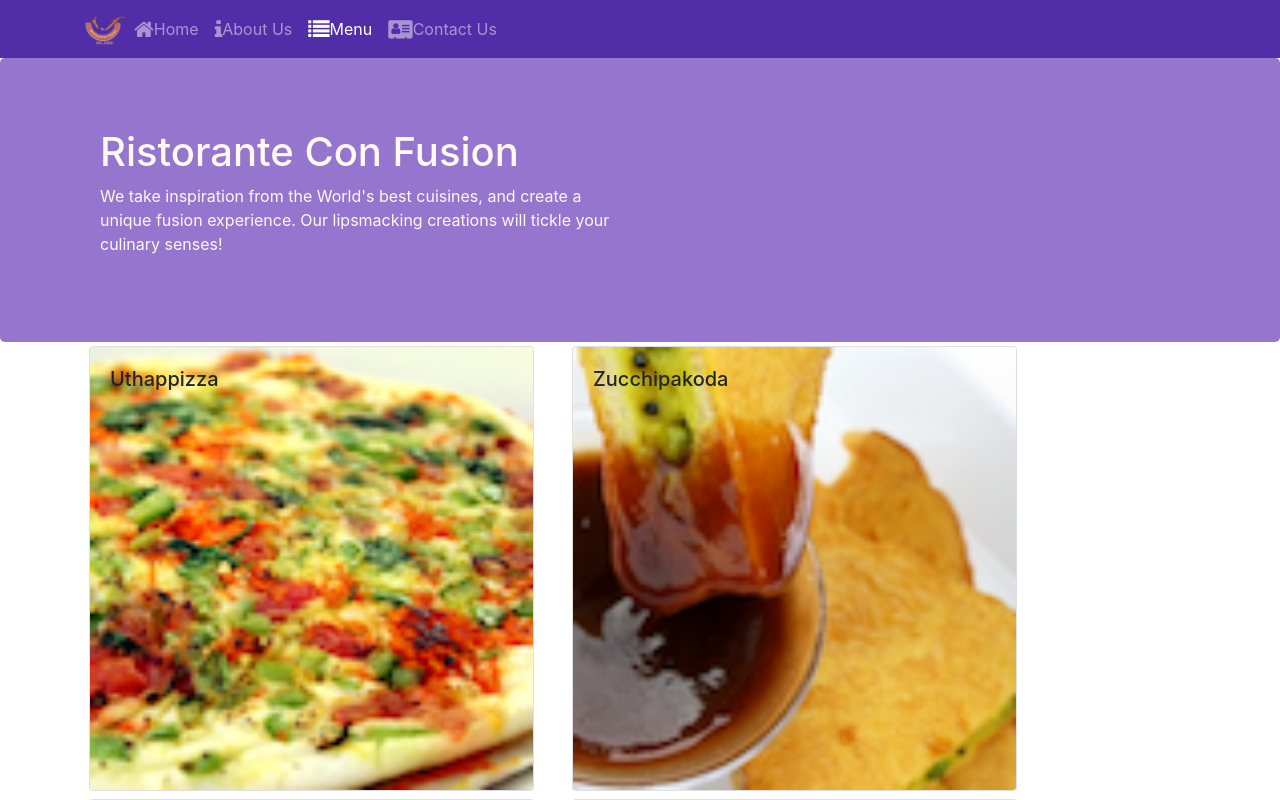
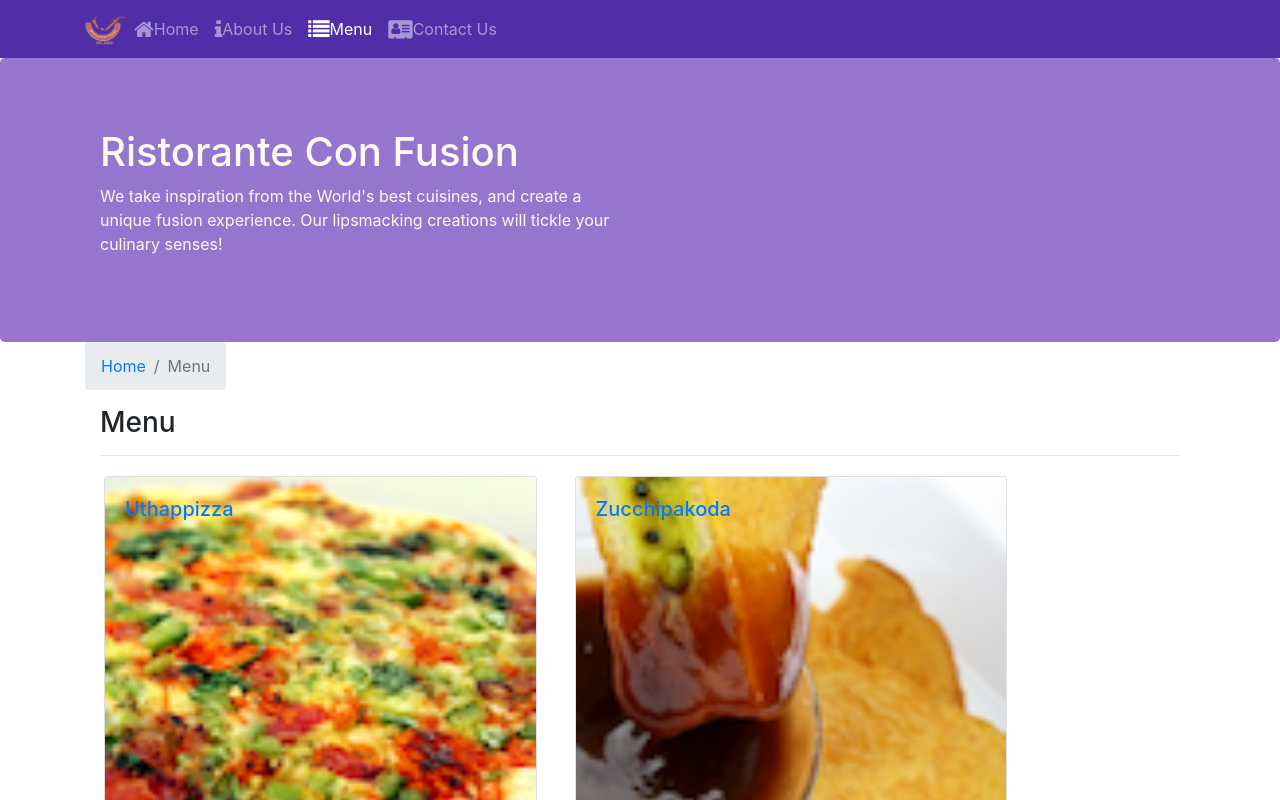
Before and after one commit to NTD-Funix/FUNiXReactJSASM, a React (Create React App) app: page /menu in a window 1280 px wide. Shown: the top 800 px of the page. Built offline with nearby package versions, Linux system fonts and the light colour scheme.

Commit message:
Single Page Applications Part 2

```diff
--- a/src/components/ContactComponent.js
+++ b/src/components/ContactComponent.js
@@ -1,8 +1,22 @@
 import React from 'react';
+import { Breadcrumb, BreadcrumbItem } from 'reactstrap';
+import { Link } from 'react-router-dom';
 
 function Contact (props) {
     return (
         <div className="container">
+            <div className="row">
+                <Breadcrumb>
+                    <BreadcrumbItem>
+                        <Link to='/home'>Home</Link>
+                    </BreadcrumbItem>
+                    <BreadcrumbItem active>Contact Us</BreadcrumbItem>
+                </Breadcrumb>
+                <div className="col-12">
+                    <h3>Contact Us</h3>
+                    <hr/>
+                </div>
+            </div>
             <div className="row row-content">
                 <div className="col-12">
                     <h3>Location Information</h3>
--- a/src/components/DishdetailComponent.js
+++ b/src/components/DishdetailComponent.js
@@ -1,5 +1,6 @@
 import React from 'react';
-import { Card, CardImg, CardText, CardBody, CardTitle } from 'reactstrap';
+import { Card, CardImg, CardText, CardBody, CardTitle, Breadcrumb, BreadcrumbItem } from 'reactstrap';
+import { Link } from 'react-router-dom';
 
 
 function RenderDish({dish}) {
@@ -33,13 +34,27 @@
         let dish = props.dish;
         if (dish != null) {
             return(
-                <div className="row">
-                    <div className="col-12 col-md-5 m-1">
-                        <RenderDish dish={dish}/>
+                <div className="container">
+                    <div className="row">
+                    <Breadcrumb>
+                        <BreadcrumbItem>
+                        <Link to='/menu'>Menu</Link>
+                        </BreadcrumbItem>
+                        <BreadcrumbItem active>{props.dish.name}</BreadcrumbItem>
+                    </Breadcrumb>
+                    <div className="col-12">
+                        <h3>{props.dish.name}</h3>
+                        <hr/>
                     </div>
-                    <div className="col-12 col-md-5 m-1">
-                        <h3>Comments</h3>
-                        <RenderComment comments={dish.comments} />
+                    </div>
+                    <div className="row">
+                        <div className="col-12 col-md-5 m-1">
+                            <RenderDish dish={dish}/>
+                        </div>
+                        <div className="col-12 col-md-5 m-1">
+                            <h3>Comments</h3>
+                            <RenderComment comments={props.comments} />
+                        </div>
                     </div>
                 </div>
             );
--- a/src/components/MainComponent.js
+++ b/src/components/MainComponent.js
@@ -2,7 +2,7 @@
 import Home from './HomeComponent';
 import Menu from './MenuComponent';
 import Contact from './ContactComponent';
-// import Dishdetail from './DishdetailComponent';
+import Dishdetail from './DishdetailComponent';
 import Header from './HeaderComponent';
 import Footer from './FooterComponent';
 import { DISHES } from '../shared/dishes';
@@ -23,7 +23,6 @@
 
     render() {
         const dishes = this.state.dishes;
-        // const dish = dishes.find((dish) =>  dish.id === this.state.selectedDish);
         const HomePage = () => {
             return(
               <Home dish={this.state.dishes.filter((dish) => dish.featured)[0]}
@@ -31,6 +30,14 @@
                     leader={this.state.leaders.filter((leader) => leader.featured)[0]}
               />
             );
+        };
+
+        const DishWithId = ({match}) => {
+          return(
+            <Dishdetail dish={this.state.dishes.filter((dish) => dish.id === parseInt(match.params.dishId, 10))[0]}
+                        comments={this.state.comments.filter((comments) => comments.dishId === parseInt(match.params.dishId, 10))}
+            />
+          );
         }
 
         return (
@@ -40,6 +47,7 @@
               <Switch>
                 <Route path="/home" component={HomePage} />
                 <Route exact path="/menu" component={() => <Menu dishes={dishes}/>}/>
+                <Route path="/menu/:dishId" component={DishWithId} />
                 <Route exact path="/contactus" component={Contact} />
                 <Redirect to="/home" />
               </Switch>
--- a/src/components/MenuComponent.js
+++ b/src/components/MenuComponent.js
@@ -1,15 +1,16 @@
 import React from 'react';
-import { Card, CardImg, CardImgOverlay, CardTitle } from 'reactstrap';
-
+import { Card, CardImg, CardImgOverlay, CardTitle, Breadcrumb, BreadcrumbItem } from 'reactstrap';
+import { Link } from 'react-router-dom';
 
   function RenderMenuItem({dish, onClick}) {
     return (
-      <Card
-        onClick={() => onClick(dish.id)}>
+      <Card>
+        <Link to= {`/menu/${dish.id}`}>
           <CardImg width="100%" src={dish.image} alt={dish.name} />
           <CardImgOverlay>
               <CardTitle>{dish.name}</CardTitle>
           </CardImgOverlay>
+        </Link>
       </Card>
     );
   };
@@ -18,13 +19,27 @@
     const menu = props.dishes.map((dish) => {
         return (
           <div key = {dish.id} className="col-12 col-md-5 m-1">
-            <RenderMenuItem dish={dish} onClick={props.onClick}/>
+            <RenderMenuItem dish={dish}/>
           </div>
         );
     });
       return (
+        <div className="container">
+          <div className="row">
+            <Breadcrumb>
+              <BreadcrumbItem>
+                <Link to='/home'>Home</Link>
+              </BreadcrumbItem>
+              <BreadcrumbItem active>Menu</BreadcrumbItem>
+            </Breadcrumb>
+            <div className="col-12">
+              <h3>Menu</h3>
+              <hr/>
+            </div>
+          </div>
           <div className="row">
               {menu}
+          </div>
         </div>
       );
   }
```
Lines whose indentation alone changed are shown as unchanged.
